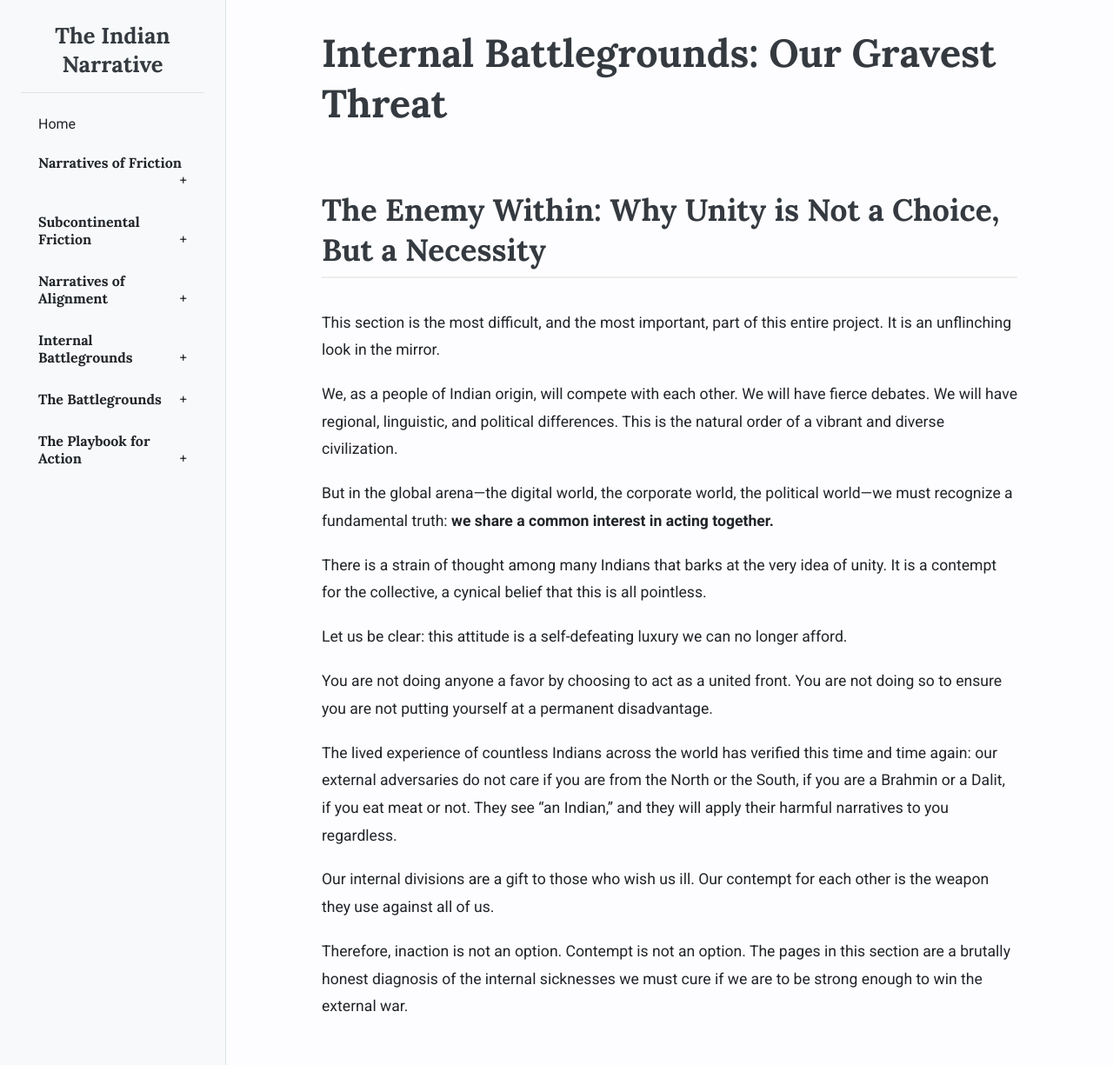
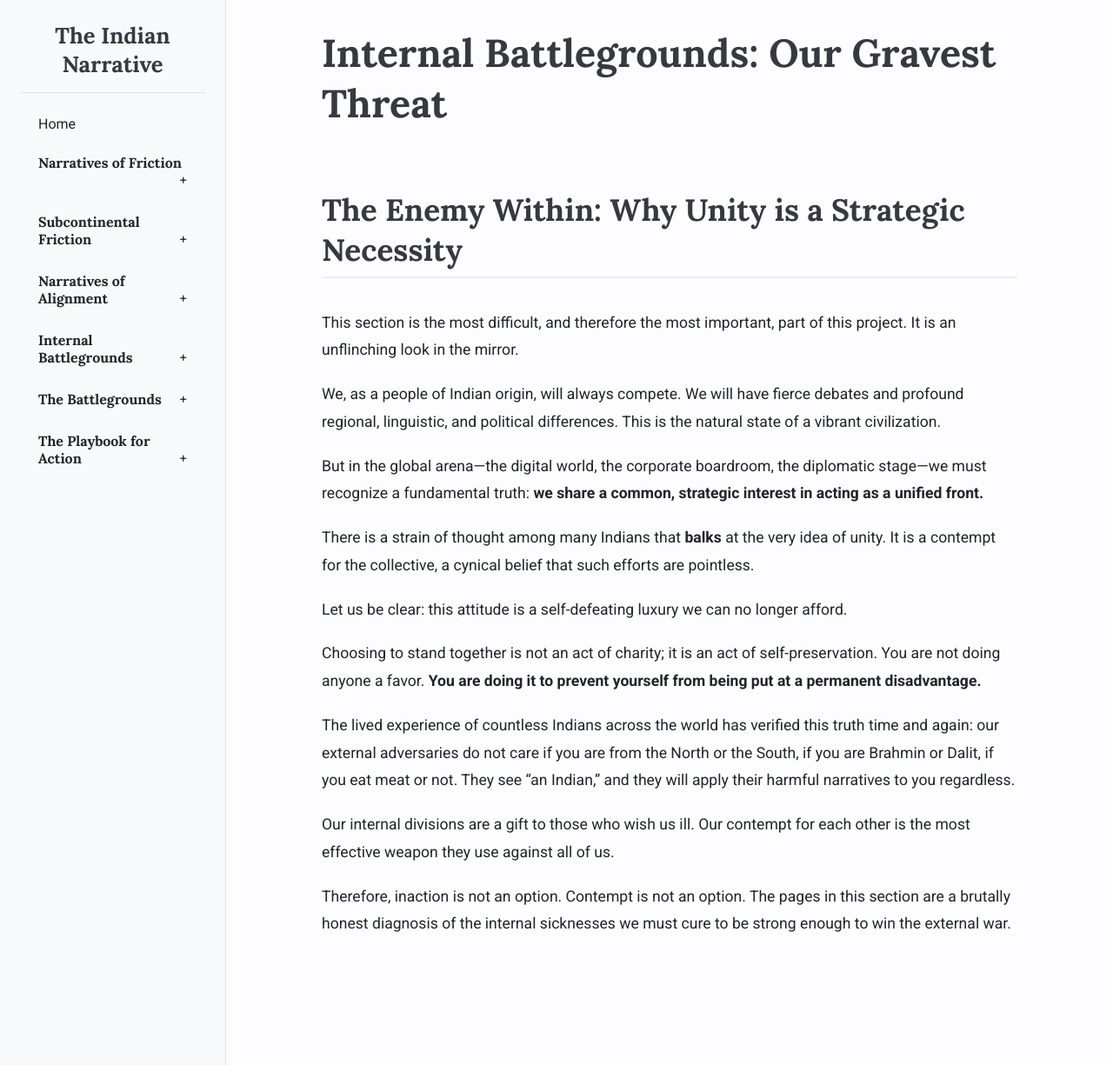
Before and after one commit to nodesman/indian-narrative, a Jekyll site: the page built from internal-battlegrounds.md, in a window 1280 px wide and 1225 px high. Shown: the whole window at 87% size. Built offline with Jekyll 4.4.1, drawn with Linux system fonts in a browser that asks for light colours.

Commit message:
docs: Revise 'Internal Battlegrounds' intro for clarity
- Performs a copyedit of the introductory page based on user feedback.
- Corrects 'barks' to 'balks'.
- Rewrites a confusing sentence to clarify that unity is an act of self-preservation, not charity.
- Improves the overall flow and power of the writing.

```diff
--- a/internal-battlegrounds.md
+++ b/internal-battlegrounds.md
@@ -4,22 +4,22 @@ title: "Internal Battlegrounds: Our Gravest Threat"
 permalink: /internal-battlegrounds/
 ---
 
-## The Enemy Within: Why Unity is Not a Choice, But a Necessity
+## The Enemy Within: Why Unity is a Strategic Necessity
 
-This section is the most difficult, and the most important, part of this entire project. It is an unflinching look in the mirror.
+This section is the most difficult, and therefore the most important, part of this project. It is an unflinching look in the mirror.
 
-We, as a people of Indian origin, will compete with each other. We will have fierce debates. We will have regional, linguistic, and political differences. This is the natural order of a vibrant and diverse civilization.
+We, as a people of Indian origin, will always compete. We will have fierce debates and profound regional, linguistic, and political differences. This is the natural state of a vibrant civilization.
 
-But in the global arena—the digital world, the corporate world, the political world—we must recognize a fundamental truth: **we share a common interest in acting together.**
+But in the global arena—the digital world, the corporate boardroom, the diplomatic stage—we must recognize a fundamental truth: **we share a common, strategic interest in acting as a unified front.**
 
-There is a strain of thought among many Indians that barks at the very idea of unity. It is a contempt for the collective, a cynical belief that this is all pointless.
+There is a strain of thought among many Indians that **balks** at the very idea of unity. It is a contempt for the collective, a cynical belief that such efforts are pointless.
 
 Let us be clear: this attitude is a self-defeating luxury we can no longer afford.
 
-You are not doing anyone a favor by choosing to act as a united front. You are not doing so to ensure you are not putting yourself at a permanent disadvantage.
+Choosing to stand together is not an act of charity; it is an act of self-preservation. You are not doing anyone a favor. **You are doing it to prevent yourself from being put at a permanent disadvantage.**
 
-The lived experience of countless Indians across the world has verified this time and time again: our external adversaries do not care if you are from the North or the South, if you are a Brahmin or a Dalit, if you eat meat or not. They see "an Indian," and they will apply their harmful narratives to you regardless.
+The lived experience of countless Indians across the world has verified this truth time and again: our external adversaries do not care if you are from the North or the South, if you are Brahmin or Dalit, if you eat meat or not. They see "an Indian," and they will apply their harmful narratives to you regardless.
 
-Our internal divisions are a gift to those who wish us ill. Our contempt for each other is the weapon they use against all of us.
+Our internal divisions are a gift to those who wish us ill. Our contempt for each other is the most effective weapon they use against all of us.
 
-Therefore, inaction is not an option. Contempt is not an option. The pages in this section are a brutally honest diagnosis of the internal sicknesses we must cure if we are to be strong enough to win the external war.
+Therefore, inaction is not an option. Contempt is not an option. The pages in this section are a brutally honest diagnosis of the internal sicknesses we must cure to be strong enough to win the external war.
```
